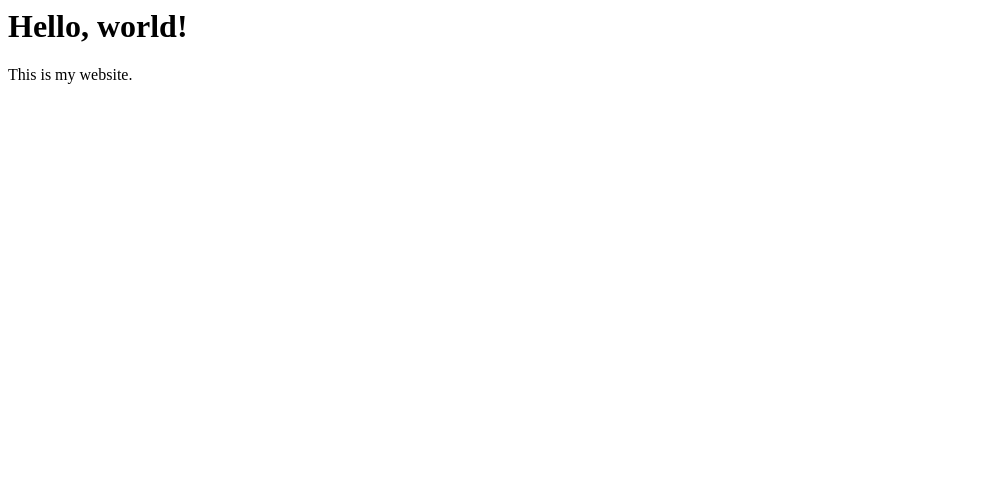
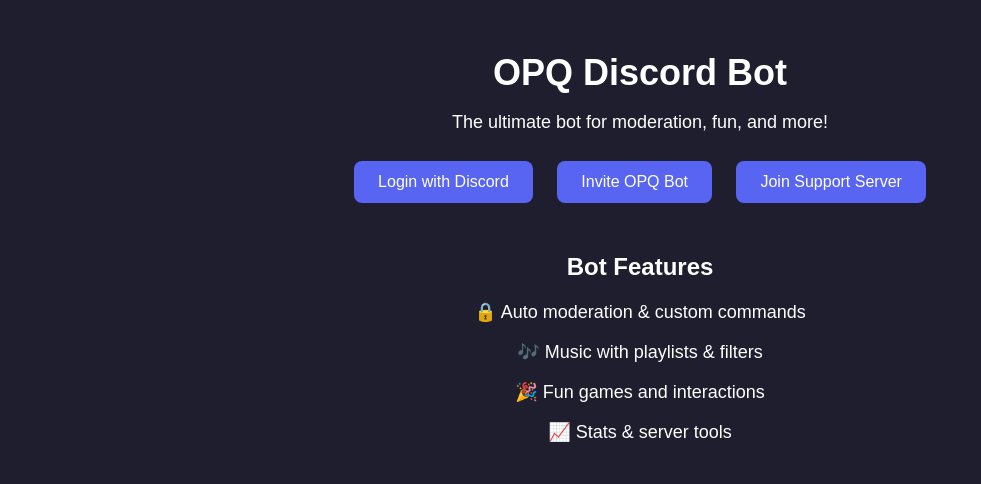
Before and after one commit to zrixxh/opq, a plain HTML site: page index.html in a window 1280 px wide. Shown: the whole page, without its empty margins (0-981 px from the left). Drawn offline with Linux system fonts and the light colour scheme.

Commit message:
Update index.html

```diff
--- a/index.html
+++ b/index.html
@@ -1,7 +1,60 @@
+<!DOCTYPE html>
 <html>
-  <head><title>My Website</title></head>
-  <body>
-    <h1>Hello, world!</h1>
-    <p>This is my website.</p>
-  </body>
+<head>
+  <title>OPQ Discord Bot</title>
+  <style>
+    body {
+      background-color: #1e1e2f;
+      color: white;
+      font-family: Arial, sans-serif;
+      text-align: center;
+      padding: 20px;
+    }
+
+    a.button {
+      background-color: #5865F2;
+      color: white;
+      padding: 12px 24px;
+      text-decoration: none;
+      border-radius: 8px;
+      display: inline-block;
+      margin: 10px;
+      font-size: 16px;
+    }
+
+    section {
+      margin-top: 40px;
+    }
+
+    h1 {
+      font-size: 36px;
+      margin-bottom: 10px;
+    }
+
+    p {
+      font-size: 18px;
+    }
+  </style>
+</head>
+<body>
+  <h1>OPQ Discord Bot</h1>
+  <p>The ultimate bot for moderation, fun, and more!</p>
+
+  <!-- Discord Login -->
+  <a class="button" href="https://discord.com/api/oauth2/authorize?client_id=1375481542406574173&redirect_uri=https%3A%2F%2Fzrixxh.github.io%2Fopq%2F&response_type=code&scope=identify">Login with Discord</a>
+
+  <!-- Invite Button -->
+  <a class="button" href="https://discord.com/oauth2/authorize?client_id=1375481542406574173&scope=bot&permissions=8">Invite OPQ Bot</a>
+
+  <!-- Support Server -->
+  <a class="button" href="https://discord.gg/ukrich">Join Support Server</a>
+
+  <section>
+    <h2>Bot Features</h2>
+    <p>🔒 Auto moderation & custom commands</p>
+    <p>🎶 Music with playlists & filters</p>
+    <p>🎉 Fun games and interactions</p>
+    <p>📈 Stats & server tools</p>
+  </section>
+</body>
 </html>
```
